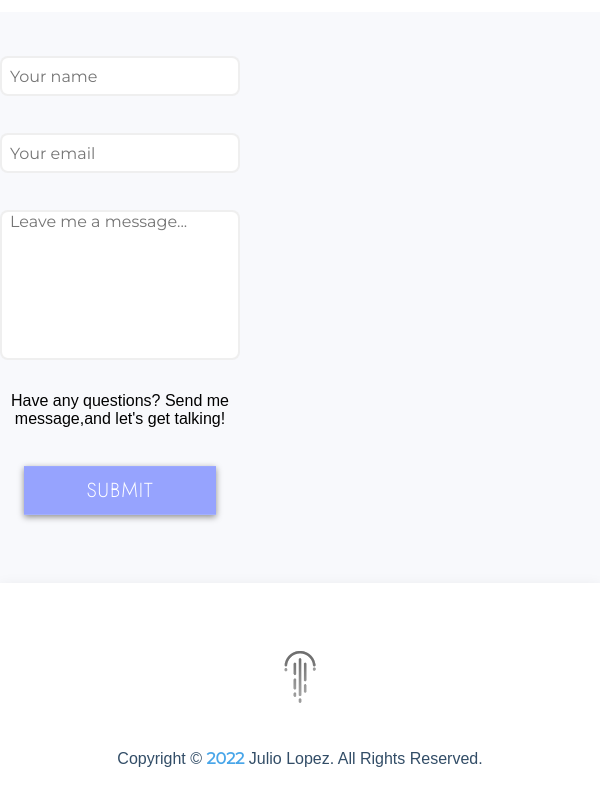
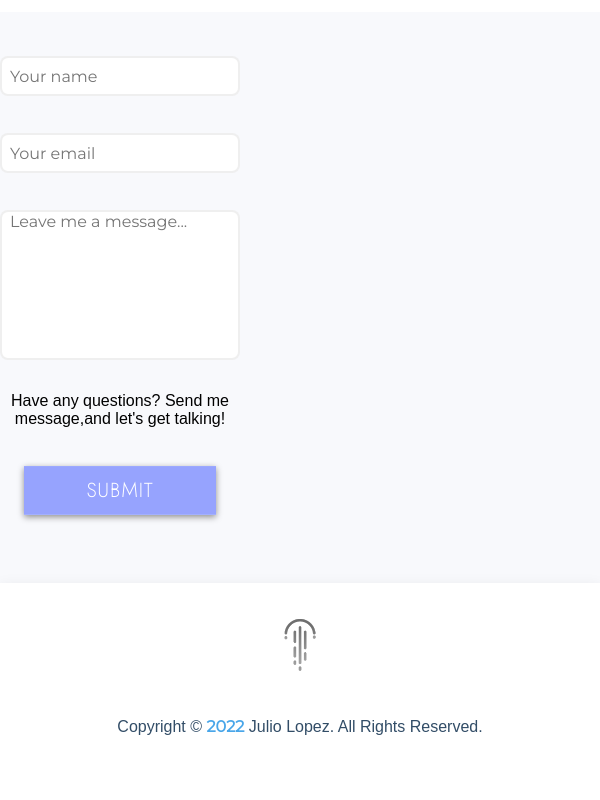
Before and after one commit to JulioCLop/my-website, a React (Create React App) app: page /contact in a window 600 px wide. Shown: the part 880-1680 px from the top of the page. After the commit the page ends 1632 px from the top, so only its background shows below. Built offline with nearby package versions, Linux system fonts and the light colour scheme.

Commit message:
made changes to footer container padding

```diff
--- a/src/components/Footer/FooterComponent.js
+++ b/src/components/Footer/FooterComponent.js
@@ -24,7 +24,7 @@ const FooterComponent = () => {
       <div className={classes.footContainer}>
         <div className={classes["footContainer-image"]}>
           <div className={classes["foot-image"]}>
-            <img src={Logo} width="130" alt="" />
+            <img  className={classes.logo} src={Logo} width="130" alt="logo" />
           </div>
         </div>
         <div className={classes.footContainer2}>
--- a/src/components/Footer/FooterComponent.module.css
+++ b/src/components/Footer/FooterComponent.module.css
@@ -1,6 +1,6 @@
 .footer{
     width: 100%;
-    position: relative;
+
     color: #888;
     font-family: Poppins,sans-serif;
     box-shadow: 0 5px 15px rgba(0, 0, 0, 0.1) ;
@@ -11,7 +11,7 @@
 }
 .footContainer{
   height: 100%;
-  padding: 2rem 1rem;
+  padding: 0rem 1rem;
   display: flex;
   justify-content: space-between;
   align-items: center;
@@ -59,6 +59,9 @@ font-weight: 600;
 
 
 @media (min-width: 481px) and (max-width: 767px) {
+   .footer{
+      padding-bottom: 1rem;
+   }
    .footContainer{
     flex-direction: column;
    }
```
